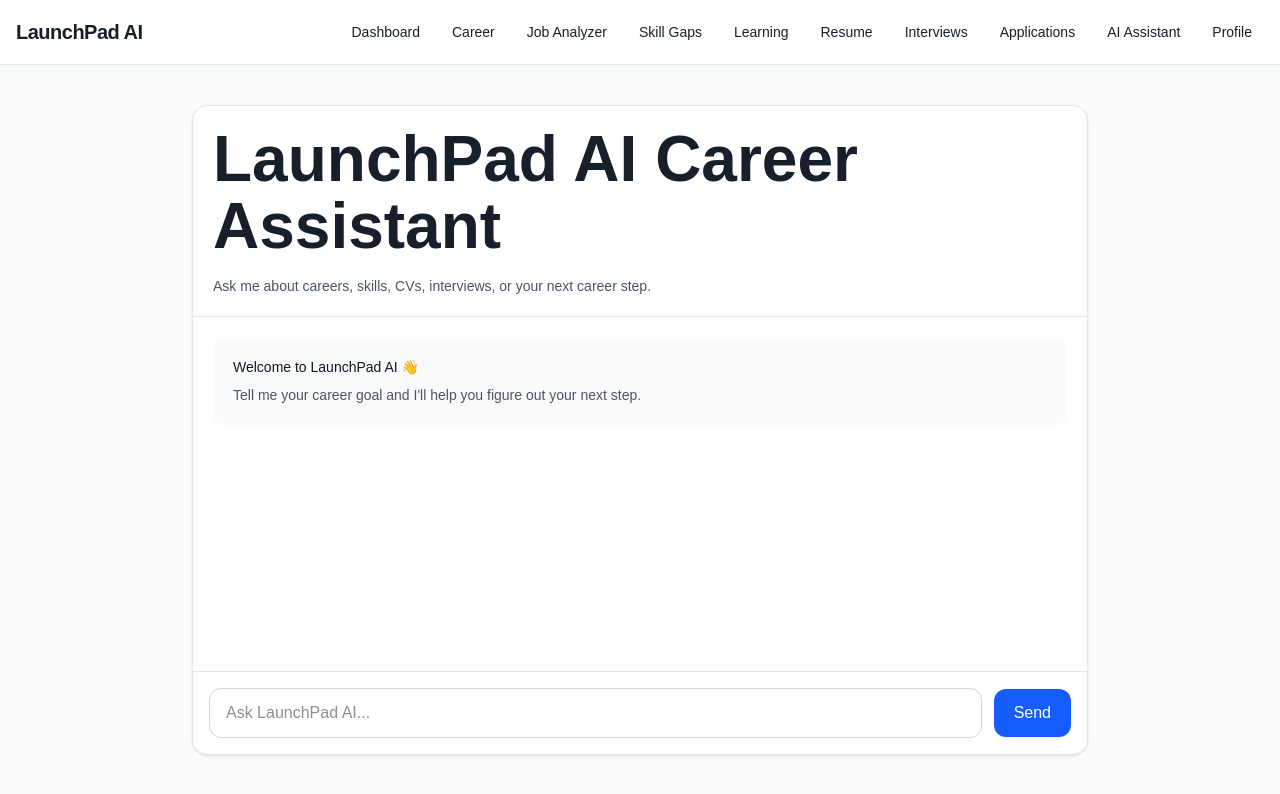
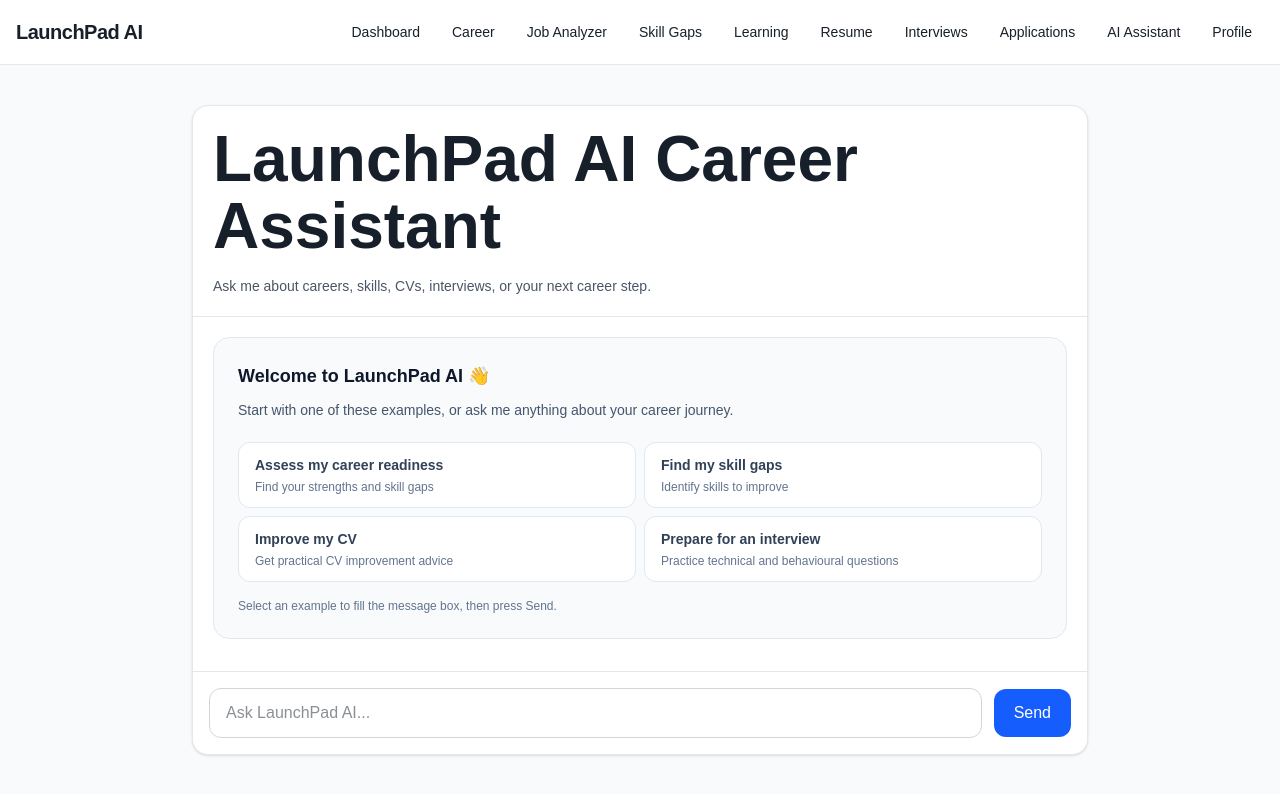
Before and after one commit to pavankalyan271/launchpad-ai, a Next.js app in the folder app/: page /assistant in a window 1280 px wide. Shown: the top 794 px of the page. Built offline with nearby package versions, Linux system fonts and the light colour scheme.

Commit message:
feat: add failure and edge state handling

```diff
--- a/app/app/api/chat/route.ts
+++ b/app/app/api/chat/route.ts
@@ -17,6 +17,7 @@ export async function POST(req: Request) {
   try {
     const { messages }: { messages: UIMessage[] } =
       await req.json();
+
 
     const result = streamText({
       model: careerAssistantModel,
--- a/app/components/CareerAssistant.tsx
+++ b/app/components/CareerAssistant.tsx
@@ -27,6 +27,7 @@ export default function CareerAssistant() {
     status,
     stop,
     error,
+    regenerate,
   } = useChat({
     transport: new DefaultChatTransport({
       api: "/api/chat",
@@ -128,27 +129,112 @@ export default function CareerAssistant() {
       >
         <div className="space-y-4">
 
+          {/* First-run empty state */}
           {messages.length === 0 && (
-            <div className="rounded-xl bg-gray-50 p-5 text-sm text-gray-600">
-              <p className="font-medium text-gray-900">
+            <div className="rounded-2xl border border-slate-200 bg-slate-50 p-5 sm:p-6">
+              <p className="text-base font-semibold text-slate-900 sm:text-lg">
                 Welcome to LaunchPad AI 👋
               </p>
 
-              <p className="mt-2">
-                Tell me your career goal and I&apos;ll
-                help you figure out your next step.
+              <p className="mt-2 text-sm leading-6 text-slate-600">
+                Start with one of these examples, or ask me anything
+                about your career journey.
+              </p>
+
+              <div className="mt-5 grid gap-2 sm:grid-cols-2">
+
+                <button
+                  type="button"
+                  onClick={() =>
+                    setInput(
+                      "Assess my readiness for a Junior Software Engineer role."
+                    )
+                  }
+                  className="rounded-xl border border-slate-200 bg-white px-4 py-3 text-left text-sm font-medium text-slate-700 transition hover:border-blue-300 hover:bg-blue-50 hover:text-blue-700"
+                >
+                  <span className="block font-semibold">
+                    Assess my career readiness
+                  </span>
+
+                  <span className="mt-1 block text-xs font-normal text-slate-500">
+                    Find your strengths and skill gaps
+                  </span>
+                </button>
+
+                <button
+                  type="button"
+                  onClick={() =>
+                    setInput(
+                      "What skills should I learn for a Junior Software Engineer role?"
+                    )
+                  }
+                  className="rounded-xl border border-slate-200 bg-white px-4 py-3 text-left text-sm font-medium text-slate-700 transition hover:border-blue-300 hover:bg-blue-50 hover:text-blue-700"
+                >
+                  <span className="block font-semibold">
+                    Find my skill gaps
+                  </span>
+
+                  <span className="mt-1 block text-xs font-normal text-slate-500">
+                    Identify skills to improve
+                  </span>
+                </button>
+
+                <button
+                  type="button"
+                  onClick={() =>
+                    setInput(
+                      "Help me improve my CV for an entry-level software engineering role."
+                    )
+                  }
+                  className="rounded-xl border border-slate-200 bg-white px-4 py-3 text-left text-sm font-medium text-slate-700 transition hover:border-blue-300 hover:bg-blue-50 hover:text-blue-700"
+                >
+                  <span className="block font-semibold">
+                    Improve my CV
+                  </span>
+
+                  <span className="mt-1 block text-xs font-normal text-slate-500">
+                    Get practical CV improvement advice
+                  </span>
+                </button>
+
+                <button
+                  type="button"
+                  onClick={() =>
+                    setInput(
+                      "Help me prepare for a Junior Software Engineer interview."
+                    )
+                  }
+                  className="rounded-xl border border-slate-200 bg-white px-4 py-3 text-left text-sm font-medium text-slate-700 transition hover:border-blue-300 hover:bg-blue-50 hover:text-blue-700"
+                >
+                  <span className="block font-semibold">
+                    Prepare for an interview
+                  </span>
+
+                  <span className="mt-1 block text-xs font-normal text-slate-500">
+                    Practice technical and behavioural questions
+                  </span>
+                </button>
+
+              </div>
+
+              <p className="mt-4 text-xs text-slate-500">
+                Select an example to fill the message box, then press
+                Send.
               </p>
             </div>
           )}
 
+          {/* Messages */}
           {messages.map((message) => (
-            <div key={message.id} className="space-y-3">
+            <div
+              key={message.id}
+              className="space-y-3"
+            >
 
-              {/* Normal user / assistant text */}
               {message.parts.map((part, index) => {
 
                 /*
-                 * TEXT PART
+                 * NORMAL TEXT PART
                  */
                 if (part.type === "text") {
                   return (
@@ -227,7 +313,10 @@ export default function CareerAssistant() {
                         className="rounded-xl border border-blue-200 bg-blue-50 p-4"
                       >
                         <div className="flex items-center gap-3">
-                          <div className="h-3 w-3 animate-pulse rounded-full bg-blue-600" />
+                          <div
+                            className="h-3 w-3 animate-pulse rounded-full bg-blue-600"
+                            aria-hidden="true"
+                          />
 
                           <div>
                             <p className="font-medium text-blue-900">
@@ -304,7 +393,7 @@ export default function CareerAssistant() {
                    */
                   if (
                     toolPart.state ===
-                    "output-available" &&
+                      "output-available" &&
                     toolPart.output
                   ) {
                     return (
@@ -331,9 +420,13 @@ export default function CareerAssistant() {
                       <div
                         key={toolPart.toolCallId}
                         className="rounded-xl border border-red-200 bg-red-50 p-4"
+                        role="alert"
                       >
                         <div className="flex items-start gap-3">
-                          <div className="flex h-8 w-8 shrink-0 items-center justify-center rounded-full bg-red-100 text-red-700">
+                          <div
+                            className="flex h-8 w-8 shrink-0 items-center justify-center rounded-full bg-red-100 font-bold text-red-700"
+                            aria-hidden="true"
+                          >
                             !
                           </div>
 
@@ -343,8 +436,11 @@ export default function CareerAssistant() {
                             </p>
 
                             <p className="mt-1 text-sm text-red-700">
-                              {toolPart.errorText ??
-                                "The assessment could not be completed. Please try again."}
+                              {toolPart.errorText &&
+                              toolPart.errorText !==
+                                "An error occurred."
+                                ? toolPart.errorText
+                                : "The career readiness service is temporarily unavailable. Please try again."}
                             </p>
 
                             <p className="mt-2 text-xs text-red-600">
@@ -364,22 +460,68 @@ export default function CareerAssistant() {
             </div>
           ))}
 
-          {/* Thinking indicator */}
+          {/* Slow response / pending state */}
           {status === "submitted" && (
             <div className="flex justify-start">
-              <div className="rounded-2xl bg-gray-100 px-4 py-3 text-sm text-gray-600">
-                LaunchPad AI is thinking
-                <span className="ml-1 animate-pulse">
-                  ...
-                </span>
+              <div
+                className="w-full max-w-[90%] rounded-2xl border border-slate-200 bg-slate-50 px-4 py-4 sm:max-w-[80%]"
+                role="status"
+                aria-live="polite"
+              >
+                <div className="flex items-center gap-3">
+                  <div
+                    className="flex gap-1"
+                    aria-hidden="true"
+                  >
+                    <span className="h-2 w-2 animate-bounce rounded-full bg-blue-500 [animation-delay:-0.3s]" />
+                    <span className="h-2 w-2 animate-bounce rounded-full bg-blue-500 [animation-delay:-0.15s]" />
+                    <span className="h-2 w-2 animate-bounce rounded-full bg-blue-500" />
+                  </div>
+
+                  <span className="text-sm font-medium text-slate-700">
+                    LaunchPad AI is preparing your response…
+                  </span>
+                </div>
+
+                <div
+                  className="mt-3 space-y-2"
+                  aria-hidden="true"
+                >
+                  <div className="h-2 w-3/4 animate-pulse rounded bg-slate-200" />
+                  <div className="h-2 w-1/2 animate-pulse rounded bg-slate-200" />
+                </div>
               </div>
             </div>
           )}
 
           {/* General API error */}
           {error && (
-            <div className="rounded-lg bg-red-50 p-3 text-sm text-red-700">
-              Something went wrong. Please try again.
+            <div
+              className="rounded-xl border border-red-200 bg-red-50 p-4"
+              role="alert"
+            >
+              <div className="flex flex-col gap-3 sm:flex-row sm:items-center sm:justify-between">
+                <div>
+                  <p className="font-semibold text-red-900">
+                    Message couldn&apos;t be completed
+                  </p>
+
+                  <p className="mt-1 text-sm text-red-700">
+                    The response was interrupted or the AI service
+                    returned an error. Your previous conversation
+                    is still available.
+                  </p>
+                </div>
+
+                <button
+                  type="button"
+                  onClick={() => regenerate()}
+                  disabled={isStreaming}
+                  className="shrink-0 rounded-lg bg-red-600 px-4 py-2 text-sm font-medium text-white transition hover:bg-red-700 focus:outline-none focus:ring-2 focus:ring-red-300 disabled:cursor-not-allowed disabled:opacity-50"
+                >
+                  Retry message
+                </button>
+              </div>
             </div>
           )}
 
@@ -393,7 +535,7 @@ export default function CareerAssistant() {
           <button
             type="button"
             onClick={scrollToLatest}
-            className="absolute bottom-3 left-1/2 z-10 -translate-x-1/2 rounded-full border border-gray-300 bg-white px-4 py-2 text-sm font-medium text-gray-700 shadow-md hover:bg-gray-50"
+            className="absolute bottom-3 left-1/2 z-10 -translate-x-1/2 rounded-full border border-gray-300 bg-white px-4 py-2 text-sm font-medium text-gray-700 shadow-md transition hover:bg-gray-50 focus:outline-none focus:ring-2 focus:ring-blue-300"
           >
             ↓ Jump to latest
           </button>
@@ -412,17 +554,22 @@ export default function CareerAssistant() {
             }}
             onKeyDown={handleKeyDown}
             disabled={isStreaming}
-            placeholder="Ask LaunchPad AI..."
+            placeholder={
+              isStreaming
+                ? "LaunchPad AI is responding..."
+                : "Ask LaunchPad AI..."
+            }
             aria-label="Message LaunchPad AI"
             autoComplete="off"
-            className="min-w-0 flex-1 rounded-xl border border-gray-300 px-4 py-3 text-sm outline-none focus:border-blue-500 focus:ring-2 focus:ring-blue-200 disabled:bg-gray-100 sm:text-base"
+            className="min-w-0 flex-1 rounded-xl border border-gray-300 px-4 py-3 text-sm outline-none transition focus:border-blue-500 focus:ring-2 focus:ring-blue-200 disabled:bg-gray-100 sm:text-base"
           />
 
           {isStreaming ? (
             <button
               type="button"
               onClick={handleStop}
-              className="shrink-0 rounded-xl bg-red-600 px-4 py-3 font-medium text-white hover:bg-red-700 sm:px-5"
+              className="shrink-0 rounded-xl bg-red-600 px-4 py-3 font-medium text-white transition hover:bg-red-700 focus:outline-none focus:ring-2 focus:ring-red-300 sm:px-5"
+              aria-label="Stop generating response"
             >
               Stop
             </button>
@@ -430,11 +577,14 @@ export default function CareerAssistant() {
             <button
               type="button"
               onClick={handleSend}
-              className="shrink-0 rounded-xl bg-blue-600 px-4 py-3 font-medium text-white hover:bg-blue-700 sm:px-5"
+              disabled={false}
+              className="shrink-0 rounded-xl bg-blue-600 px-4 py-3 font-medium text-white transition hover:bg-blue-700 focus:outline-none focus:ring-2 focus:ring-blue-300 disabled:cursor-not-allowed disabled:opacity-50 sm:px-5"
+              aria-label="Send message"
             >
               Send
             </button>
           )}
+
         </div>
       </div>
     </div>
```
Also changed, not shown: app/app/error.tsx (added, +46 -0 lines).
